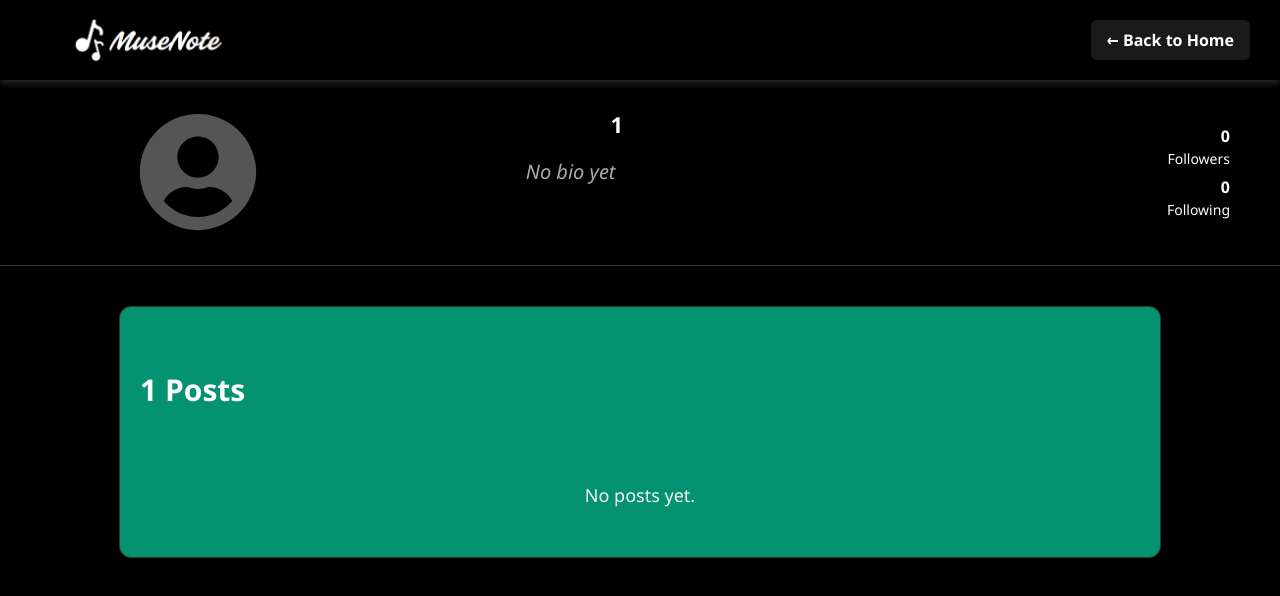
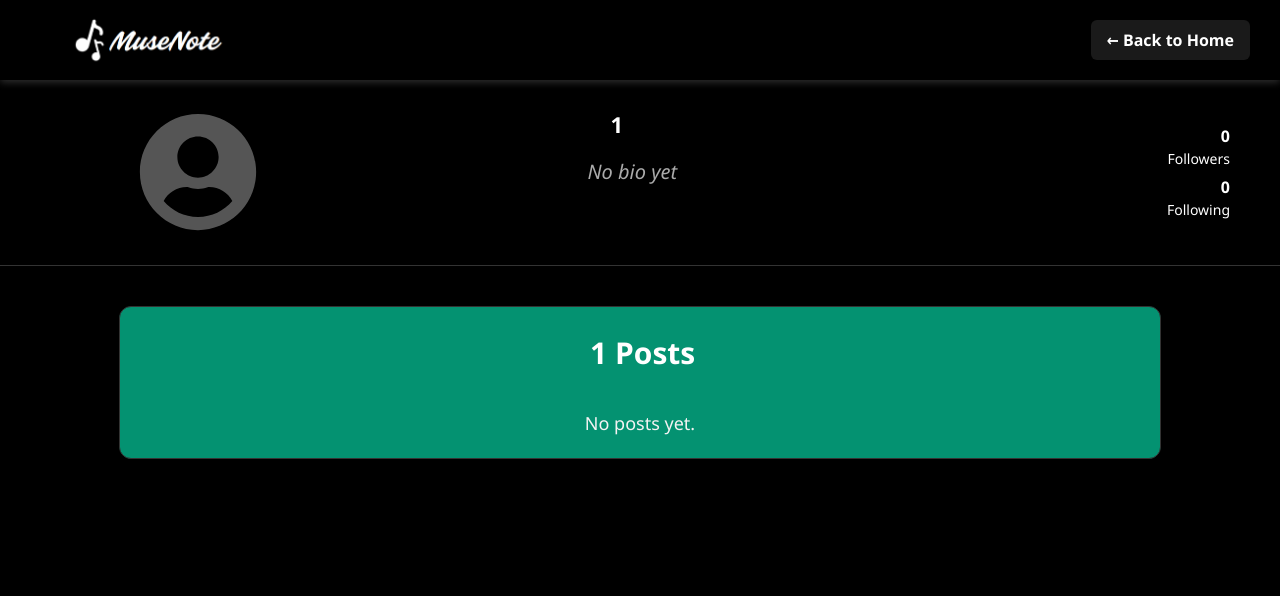
Before and after one commit to vaishke/MuseNote-Frontend, a React (Vite) app in the folder musenote/: page /profile/1 in a window 1280 px wide. Shown: the top 596 px of the page. Built offline with nearby package versions, Linux system fonts and the light colour scheme; a web font is replaced by a local one.

Commit message:
Modified Profile Page

```diff
--- a/musenote/src/components/ProfilePage.css
+++ b/musenote/src/components/ProfilePage.css
@@ -79,6 +79,7 @@ body {
     color: #aaa;
     font-size: 20px;
     font-style: italic;
+    padding-left: 19%;
 }
 
 .right-section {
@@ -105,27 +106,28 @@ body {
 
 .posts-box {
     background-color: #06daa9ab;
-    padding: 30px 20px;
+    padding: 3px 20px;
     margin: 40px auto;
     border-radius: 12px;
     max-width: 1000px;
     border: 1px solid #333;
 }
 
-
-/* Header with title + add button */
-
 .posts-header {
     display: flex;
-    justify-content: space-between;
     align-items: center;
-    margin-bottom: 20px;
+    margin-bottom: 4%;
+    padding-top: -40%;
+    padding-bottom: -90%;
 }
 
 .section-title {
     color: white;
     font-size: 30px;
+    margin-left: 45%;
     font-weight: bold;
+    margin-top: 2%;
+    margin-bottom: -0.5%;
 }
 
 
@@ -139,6 +141,7 @@ body {
     border-radius: 6px;
     font-weight: bold;
     transition: background 0.3s ease;
+    margin-bottom: -1.8%;
 }
 
 .add-lyrics-btn:hover {
@@ -154,9 +157,6 @@ body {
     flex-direction: column;
     gap: 16px;
 }
-
-
-/* Individual Post Styling */
 
 .post-tile {
     background-color: #1a1a1a;
```
Lines whose indentation alone changed are shown as unchanged.
